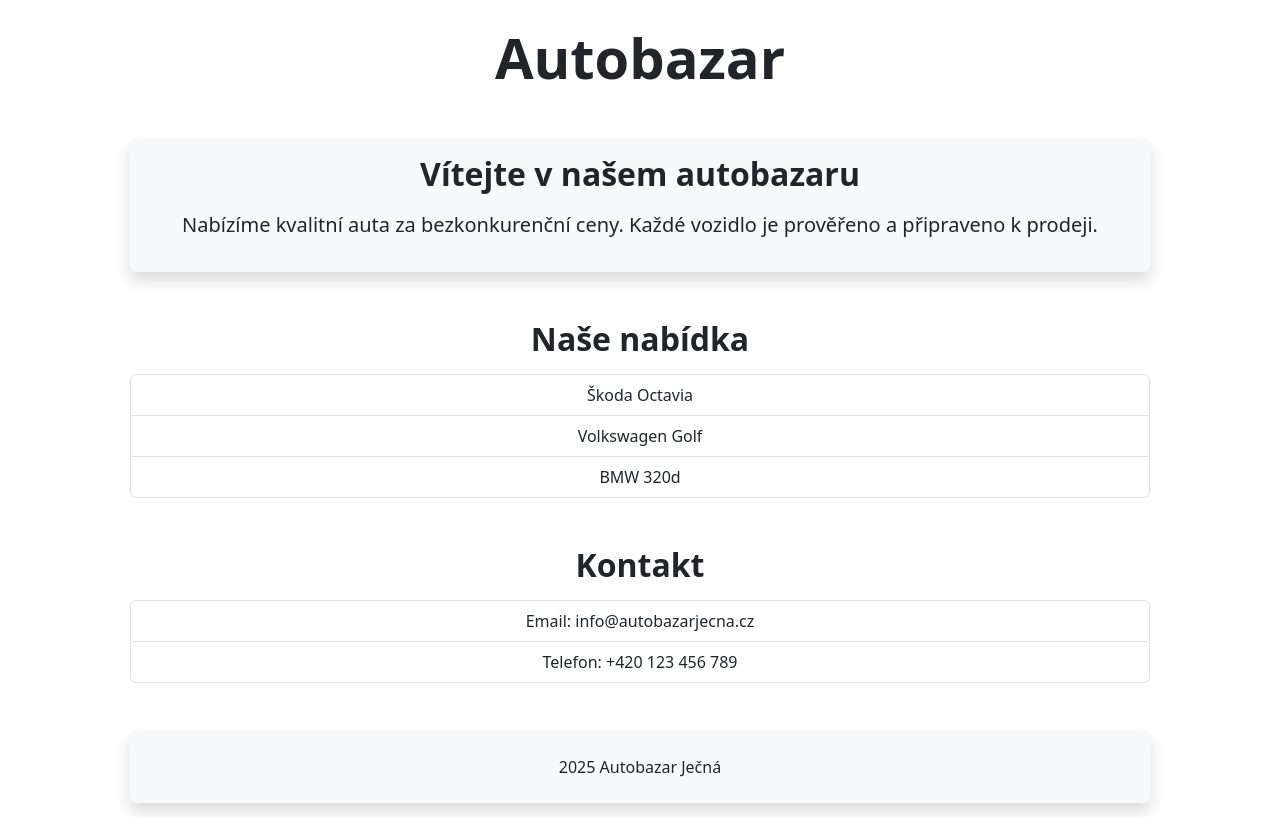
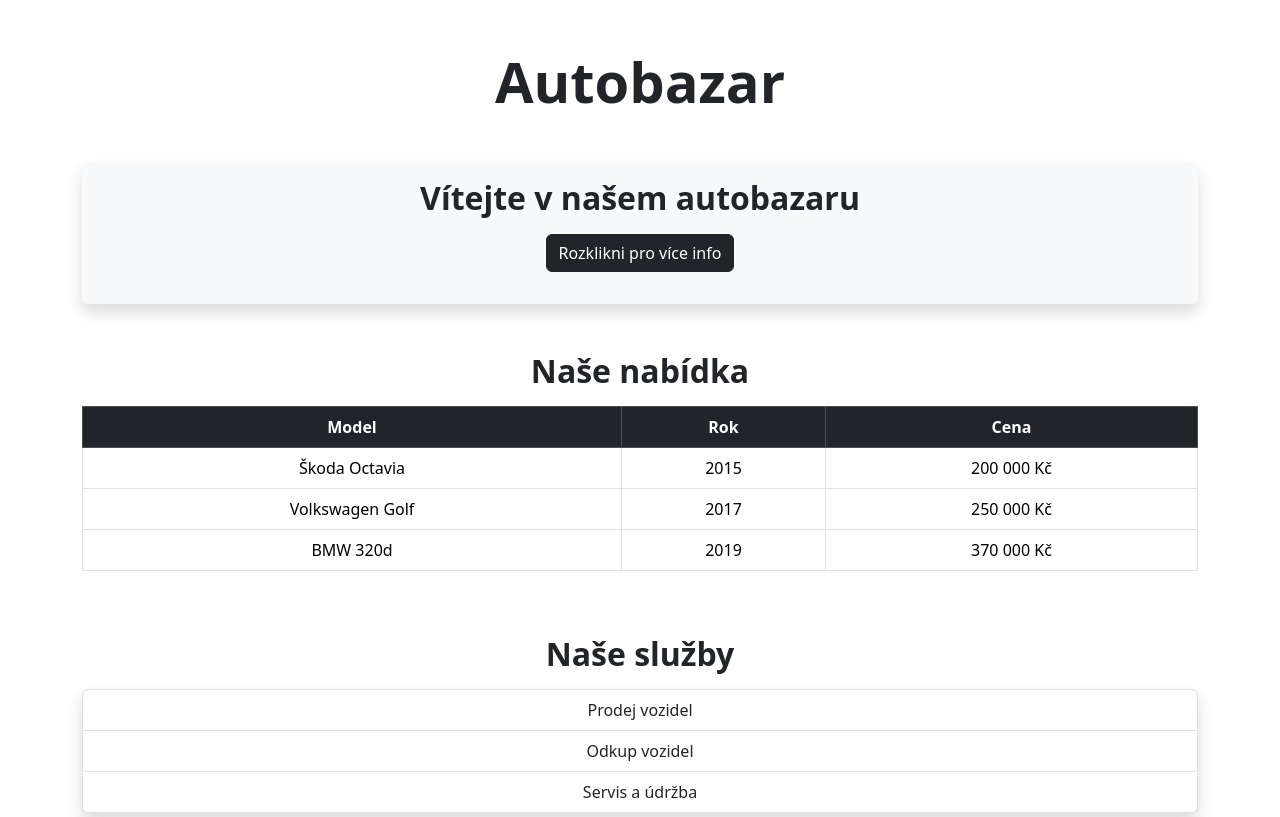
Before and after one commit to HroudicC/Bootstrap_Autobazar, a plain HTML site: page index.html in a window 1280 px wide. Shown: the top 817 px of the page. Drawn offline with nearby package versions, Linux system fonts and the light colour scheme.

Commit message:
Predelani uvodu na button s collapse a udelani tabulky "Nabidka", predelani listu z Nabidky na "Nase sluzby".

```diff
--- a/index.html
+++ b/index.html
@@ -10,28 +10,69 @@
 
 <div class="container">
 
-    <header class="text-center m-4">
+    <header class="text-center my-5">
         <h1 class="display-4 fw-bold">Autobazar</h1>
     </header>
 
 
     <main>
-        <section id="uvod" class="text-center m-5 p-3 bg-light rounded shadow">
+        <section id="uvod" class="text-center my-5 p-3 bg-light rounded shadow">
             <h2 class="fw-bold mb-3">Vítejte v našem autobazaru</h2>
-            <p class="lead">Nabízíme kvalitní auta za bezkonkurenční ceny. Každé vozidlo je prověřeno a připraveno k prodeji.</p>
+            <p>
+                <a class="btn btn-dark" data-bs-toggle="collapse" href="#collapseIntro" role="button">
+                    Rozklikni pro více info
+                </a>
+            </p>
+            <div class="collapse" id="collapseIntro">
+                <div class="card card-body mt-2">
+                    Nabízíme kvalitní auta za bezkonkurenční ceny. Každé vozidlo je prověřeno a připraveno k prodeji (no cap).
+                </div>
+            </div>
         </section>
 
-        <section id="nabidka" class="text-center m-5">
+        <section id="nabidka" class="text-center my-5">
             <h2 class="fw-bold mb-3">Naše nabídka</h2>
 
-            <ul class="list-group mb-4">
-                <li class="list-group-item">Škoda Octavia</li>
-                <li class="list-group-item">Volkswagen Golf</li>
-                <li class="list-group-item">BMW 320d</li>
+            <div class="table-responsive">
+                <table class="table table-hover table-bordered text-center">
+                    <thead class="table-dark">
+                    <tr>
+                        <th>Model</th>
+                        <th>Rok</th>
+                        <th>Cena</th>
+                    </tr>
+                    </thead>
+                    <tbody>
+                    <tr>
+                        <td>Škoda Octavia</td>
+                        <td>2015</td>
+                        <td>200 000 Kč</td>
+                    </tr>
+                    <tr>
+                        <td>Volkswagen Golf</td>
+                        <td>2017</td>
+                        <td>250 000 Kč</td>
+                    </tr>
+                    <tr>
+                        <td>BMW 320d</td>
+                        <td>2019</td>
+                        <td>370 000 Kč</td>
+                    </tr>
+                    </tbody>
+                </table>
+            </div>
+        </section>
+
+        <section id="sluzby" class="text-center my-5">
+            <h2 class="fw-bold mb-3 text-center">Naše služby</h2>
+            <ul class="list-group bg-light rounded shadow">
+                <li class="list-group-item">Prodej vozidel</li>
+                <li class="list-group-item">Odkup vozidel</li>
+                <li class="list-group-item">Servis a údržba</li>
             </ul>
         </section>
 
-        <section id="kontakt" class="text-center m-5">
+        <section id="kontakt" class="text-center my-5">
             <h2 class="fw-bold mb-3">Kontakt</h2>
             <ul class="list-group">
                 <li class="list-group-item">Email: info@autobazarjecna.cz</li>
@@ -41,7 +82,7 @@
     </main>
 
 
-    <footer class="text-center py-4 bg-light shadow m-5 rounded">
+    <footer class="text-center py-4 bg-light shadow my-5 rounded">
         <p class="mb-0">2025 Autobazar Ječná</p>
     </footer>
 </div>
```
